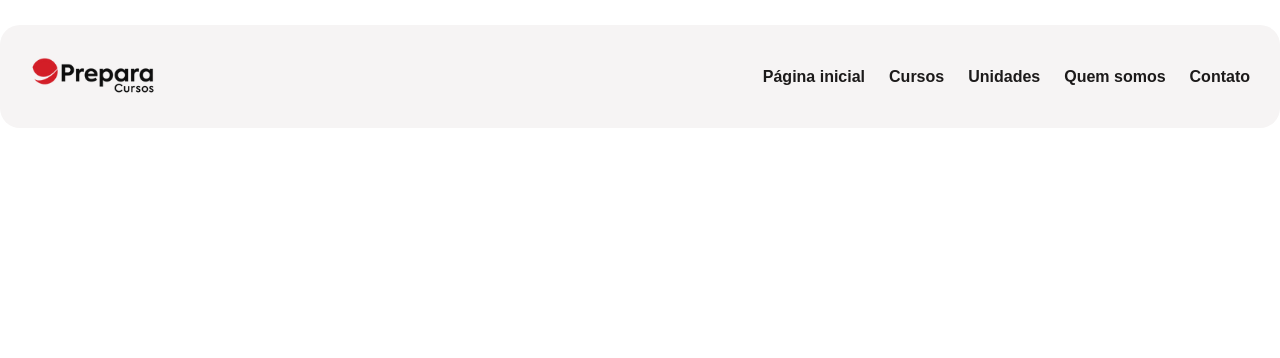
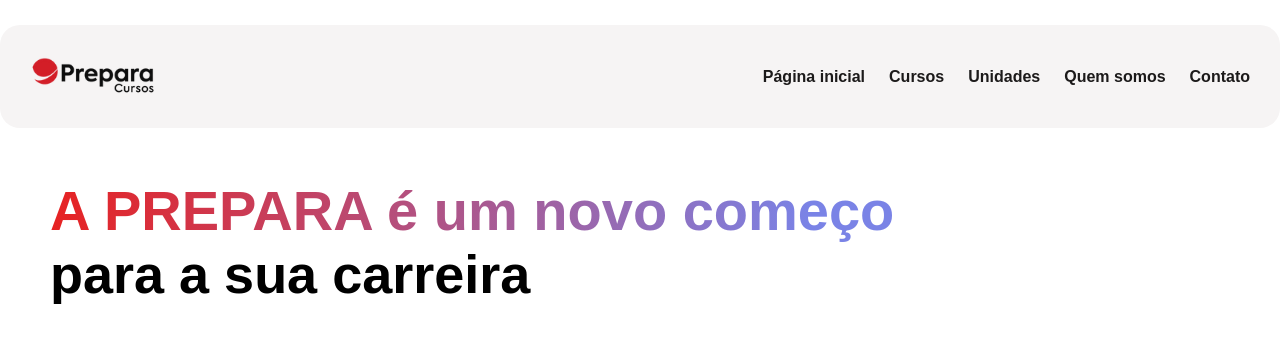
Before and after one commit to GE-ASDF/eadprepara, a plain HTML site: page index.html in a window 1280 px wide. Drawn offline with Linux system fonts and the light colour scheme.

Commit message:
Inicialização do projeto

```diff
--- /dev/null
+++ b/assets/css/main/carousel.css
@@ -0,0 +1,18 @@
+#disclaimer-header{
+    display: block;
+    width:100%;
+    padding:50px;
+}
+.disclaimer-title{
+    width: max-content;
+}
+.disclaimer-title h1{
+    font-size: 56px;
+    background: linear-gradient(to right, #e72222, #7a83e6 90%);
+    -webkit-background-clip: text;
+    -webkit-text-fill-color: transparent;
+}
+
+.disclaimer-title h2{
+    font-size: 54px;
+}
--- a/assets/css/style.css
+++ b/assets/css/style.css
@@ -1,2 +1,3 @@
 @import "./global/global.css";
 @import "./header/nav.css";
+@import "./main/carousel.css";
--- a/index.html
+++ b/index.html
@@ -38,10 +38,19 @@
 
             </div>
 
+            <section id="disclaimer-header">
+                <div class="disclaimer-title">
+                    <h1>A PREPARA é um novo começo</h1>
+                    <h2>para a sua carreira</h2>
+                </div>
+            </section>
+
         </header>
         <!-- FIM DO HEADER DO SITE -->
 
         <main>
+
+
 
         </main>
 
```
